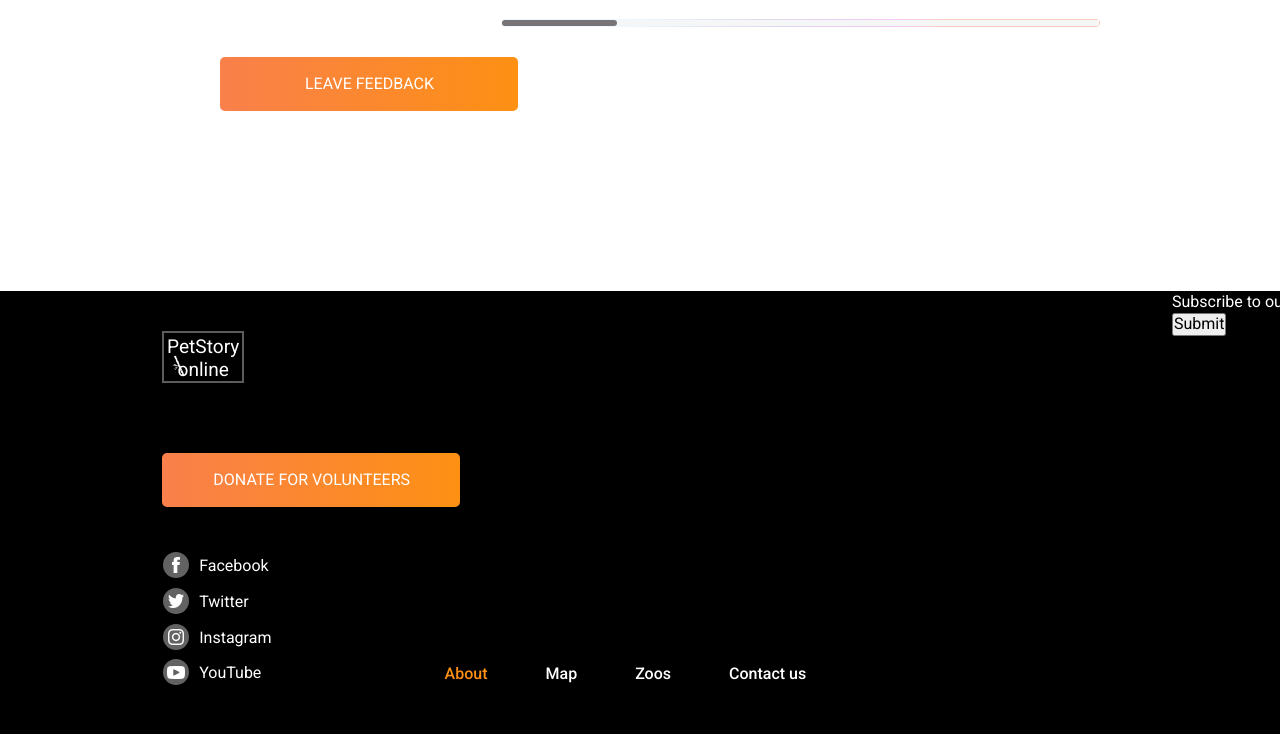
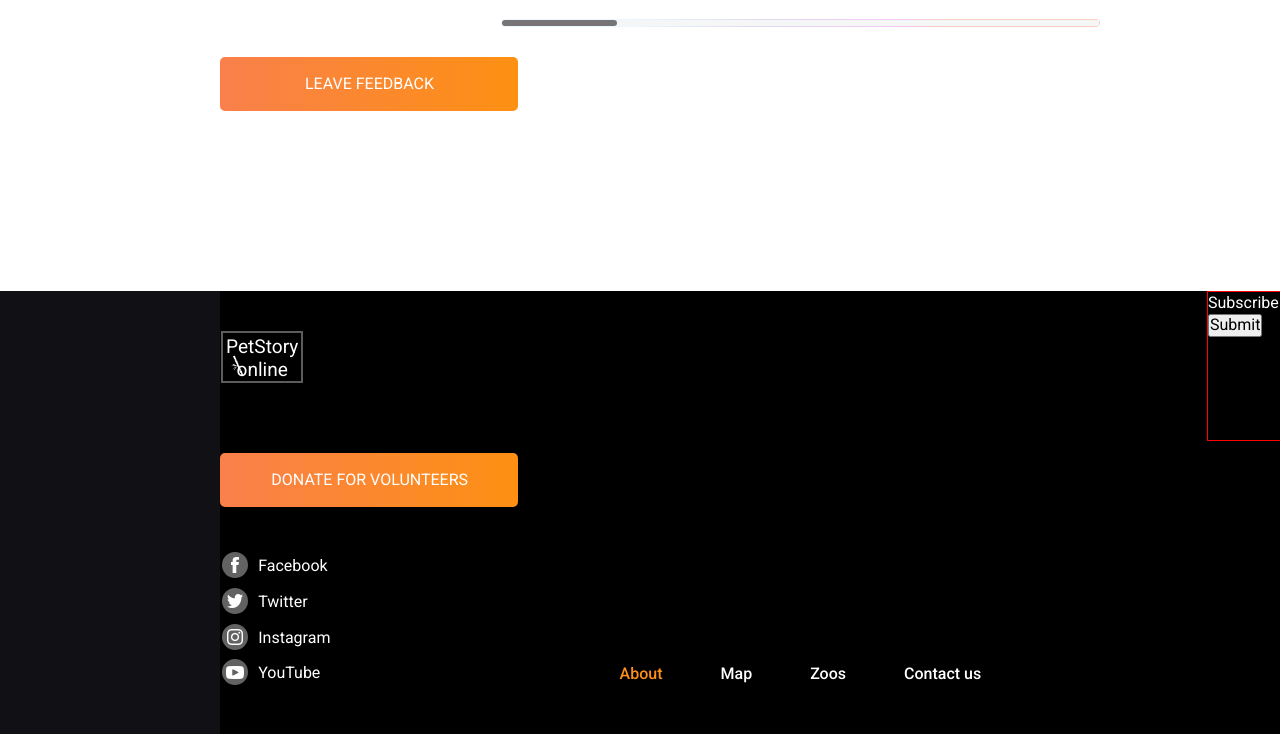
Before and after one commit to Svyazistvsa/Online-zoo1, a website built with Vite: page index.html in a window 1280 px wide. Shown: the part 4240-4974 px from the top of the page. Built offline with nearby package versions, Linux system fonts and the light colour scheme.

Commit message:
css tails in footer

```diff
--- a/index.html
+++ b/index.html
@@ -162,7 +162,7 @@
         <form action="" method="">
           <p>
             <label for="email">Subscribe to our news</label>
-            <input type="email" name="email" id="email" required>
+            <input type="email" name="email" id="email" placeholder="Enter your email" required>
           </p>
           <button type="submit">Submit</button>
         </form>
--- a/src/style.css
+++ b/src/style.css
@@ -590,14 +590,16 @@ grid-template-columns: auto auto auto;
     .fOne {
         display: grid;
         grid-template-rows: auto auto auto;
+        margin-left: 220px;
+        padding: 0;
         h1 {
-            margin: 40px auto auto 83px;
+            margin: 40px auto auto -41px;
             border: solid #5e5b5b 2px;
         }
         .bigButton {
             border-radius: 5px;
             position: relative;
-            left: 83px;
+            left: -42px;
             top: 21px;
             a {
                 position: relative;
@@ -607,7 +609,7 @@ grid-template-columns: auto auto auto;
         .contacts {
             width: 180px;
             position: relative;
-            left: 84px;
+            left: -40px;
             .contact {
                 width: 100%;
                 margin-top: 17.5px;
@@ -627,12 +629,19 @@ grid-template-columns: auto auto auto;
     }
     .fTwo{
         menu {
-        ul {
-            width: 478px;
-            position: relative;
-            top: 343px;
-            left: -155px;
+            ul {
+                width: 478px;
+                position: relative;
+                top: 343px;
+                left: -89px;
+            }
         }
+    }
+    .fThree {
+        form {
+            border: 1px solid red;
+            height: 150px;
+
         }
     }
 
```
